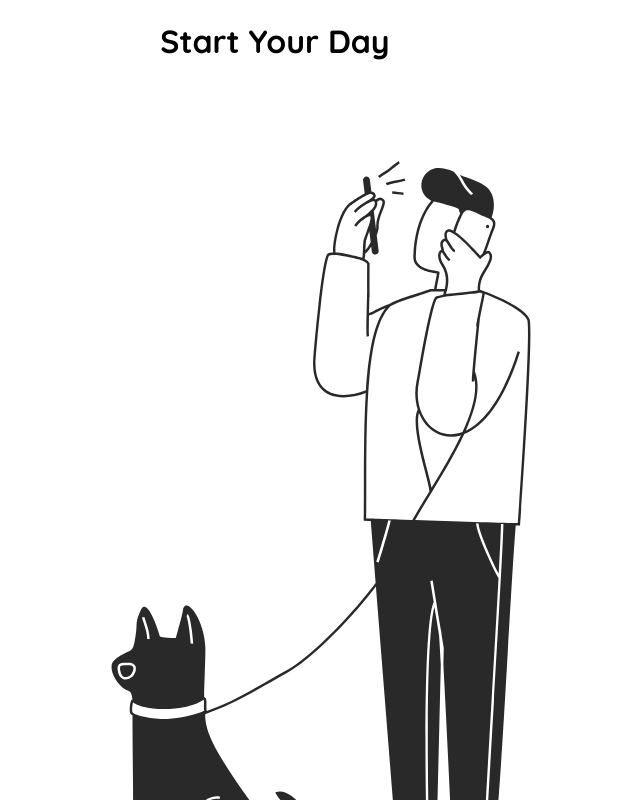
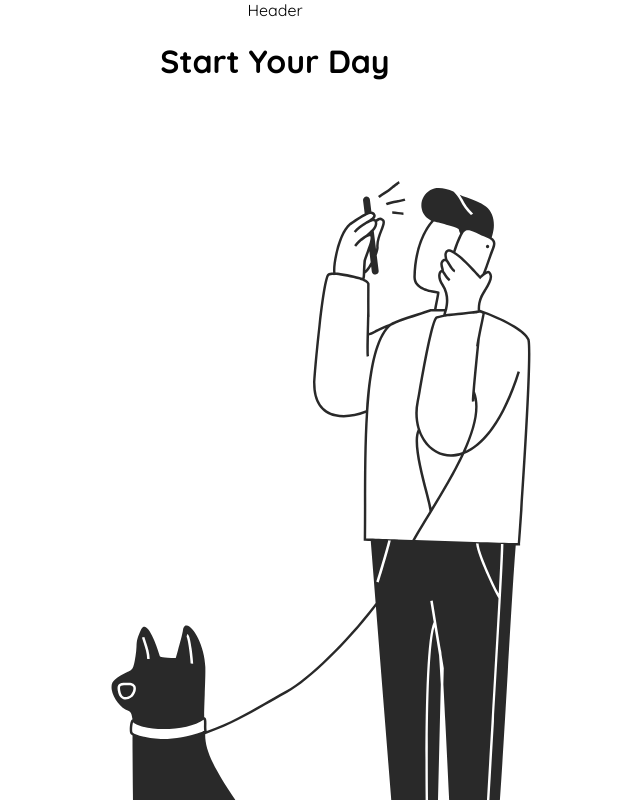
Before and after one commit to thamaragerigr/Start-Your-Day-App, a React (Create React App) app: page / in a window 1280 px wide. Shown: the top 800 px of the page, without its empty margins (365-1005 px from the left). Built offline with nearby package versions, Linux system fonts and the light colour scheme.

Commit message:
added header

```diff
--- a/src/App.js
+++ b/src/App.js
@@ -8,10 +8,13 @@
 import Todo from './pages/Todo/Todo'
 import News from './pages/News/News'
 //Components
+import Header from './components/Header/Header'
 import Footer from './components/Footer/Footer'
+
 function App() {
   return (
     <div className="App">
+      <Header/>
      <div className="search-box">
        <Switch>
          <Route exact component={Home} path='/'></Route>
--- /dev/null
+++ b/src/components/Header/Header.js
@@ -0,0 +1,11 @@
+import React from 'react'
+
+function Header() {
+    return (
+        <div>
+            Header
+        </div>
+    )
+}
+
+export default Header
```
